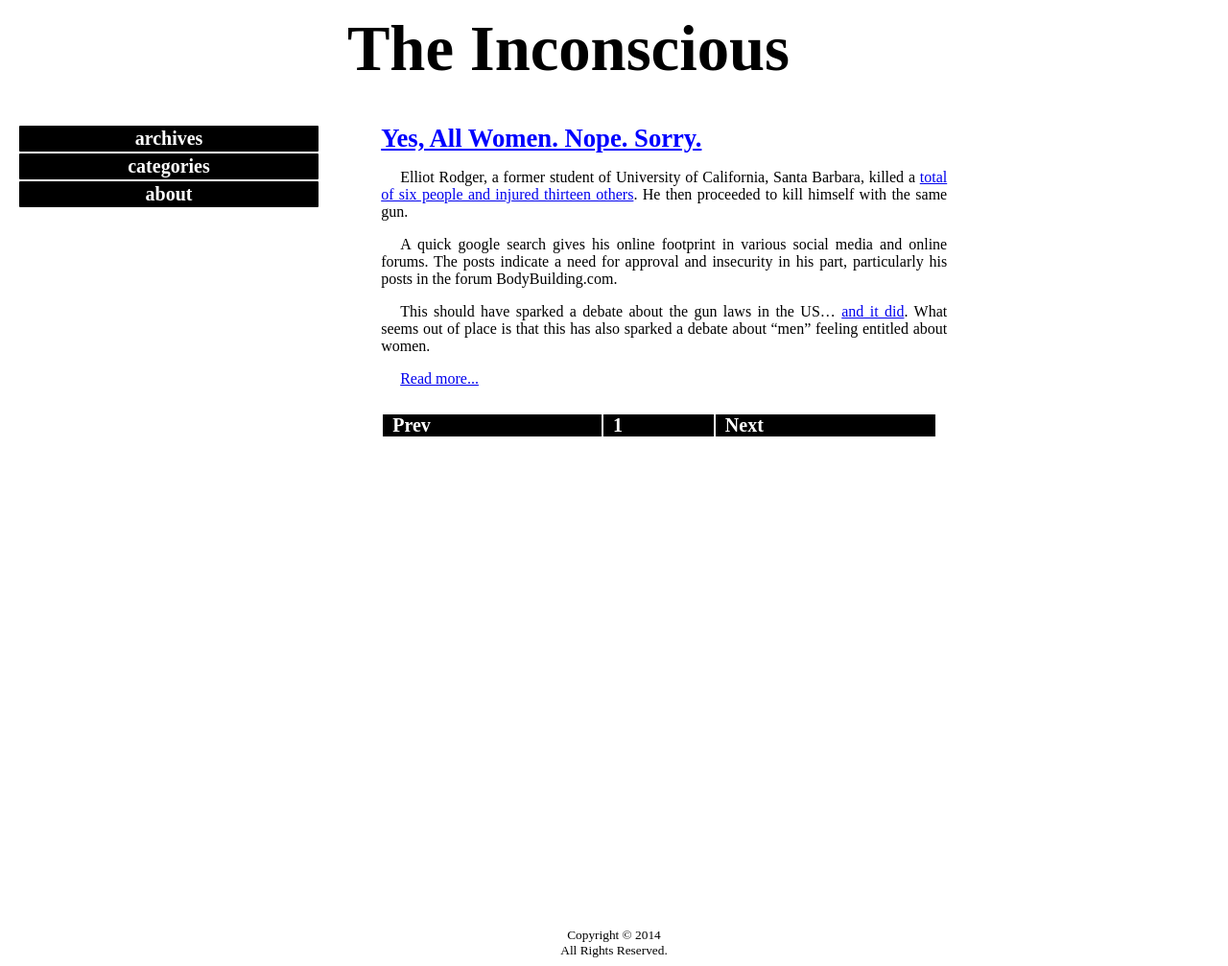
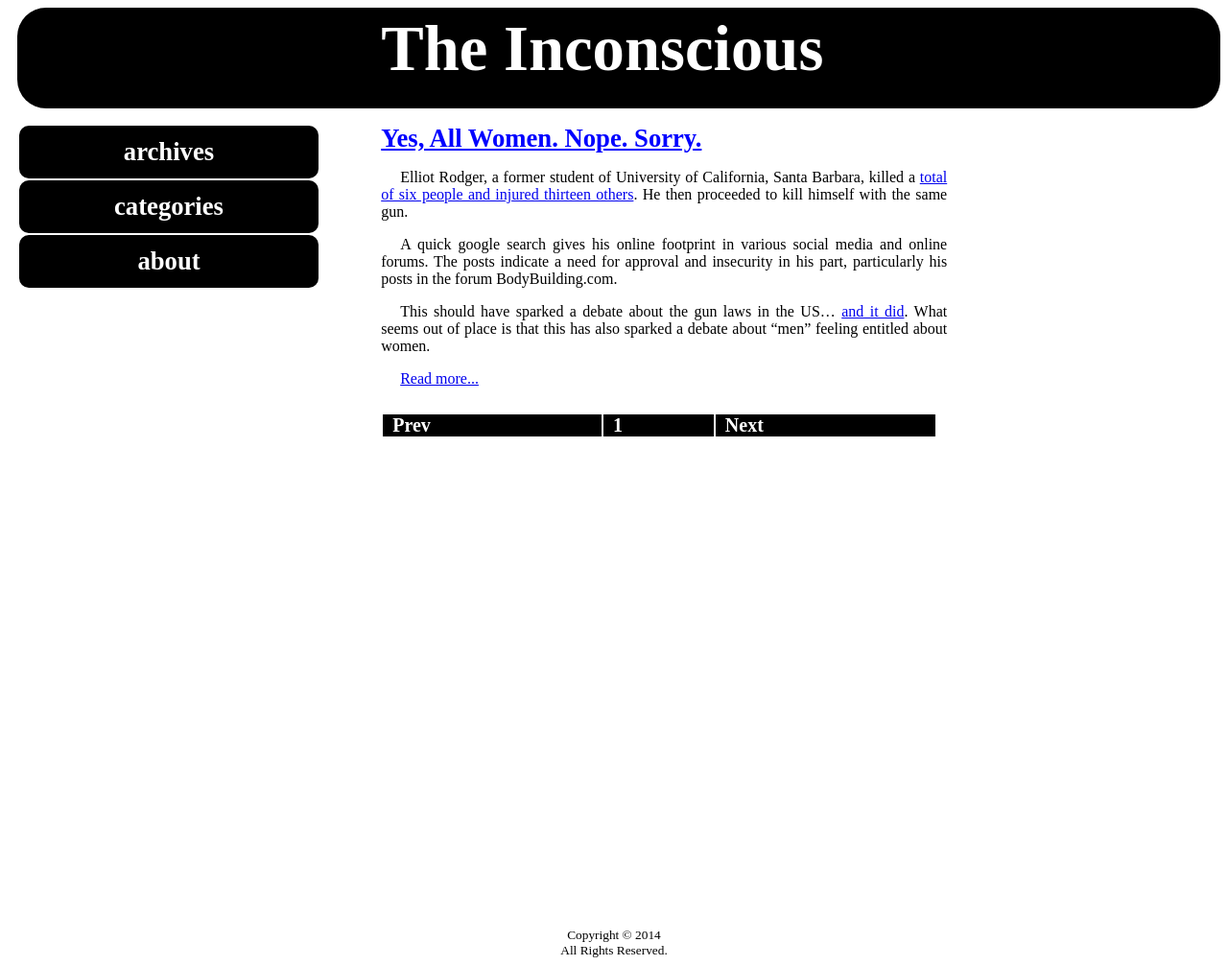
Before and after one commit to journalist/journalist.github.io, a Jekyll site: the page built from index.html, in a window 1280 px wide. Shown: the whole page at 96% size. Built offline with Jekyll 4.4.1, drawn with Linux system fonts in a browser that asks for light colours; nearby versions of some CDN libraries; Markdown is read by kramdown in place of the engine named in the settings; the list of posts is cut into pages by our own code.

Commit message:
Update css-conf.css

```diff
--- a/css/css-conf.css
+++ b/css/css-conf.css
@@ -18,14 +18,15 @@ text-indent: 20px;
 
 .sitetitle{
 font-family:"Times New Roman",Sans-Serif;
-color: #000000;
+color: white;
 font-size: 50pt;
 font-weight: bold;
-background-color:transparent;
-width: 100%;
+background-color: black;
 padding-top: 5px;
+padding-left: 30%;
 height: 100px;
-margin-left: 28%;
+margin-left: 10px;
+border-radius: 30px;
 }
 
 .posttitle {
@@ -142,15 +143,12 @@ float: left;
 }
 
 .navbar-horz td{
-padding-top: 2px;
-padding-bottom: 2px;
-padding-right: 20px;
-padding-left: 20px;
+padding: 12px 20px;
 color: white;
 background-color: #000000;
-font-size: 15pt;
+font-size: 20pt;
 font-weight: bold;
-border-radius: 1px;
+border-radius: 10px;
 width: 25%;
 text-align: center;
 }
```
